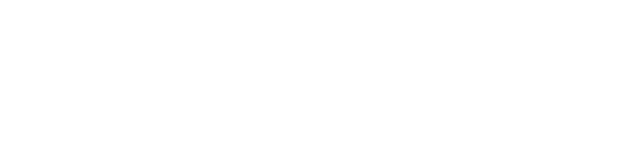
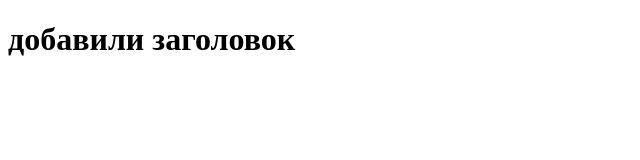
Before and after one commit to olgaad/olgaad-github.io, a plain HTML site: page index.html in a window 1280 px wide. Shown: the whole page, without its empty margins (0-640 px from the left). Drawn offline with Linux system fonts and the light colour scheme; files that its build step writes are made by us from their sources.

Commit message:
Добавили заголовок h1

```diff
--- a/index.html
+++ b/index.html
@@ -6,6 +6,6 @@
 	<link rel="stylesheet" type="text/css" href="style.css">
 </head>
 <body>
-
+	<h1>добавили заголовок</h1>
 </body>
 </html>
```
